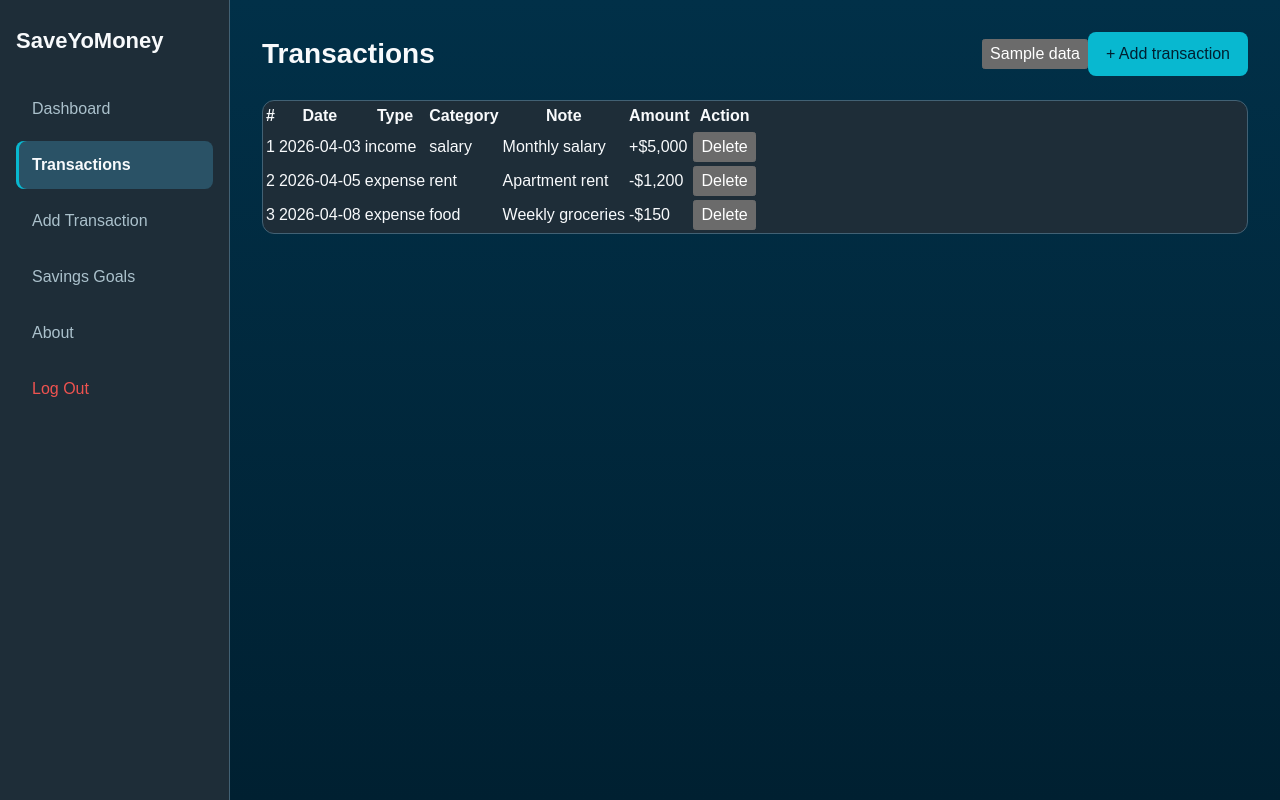
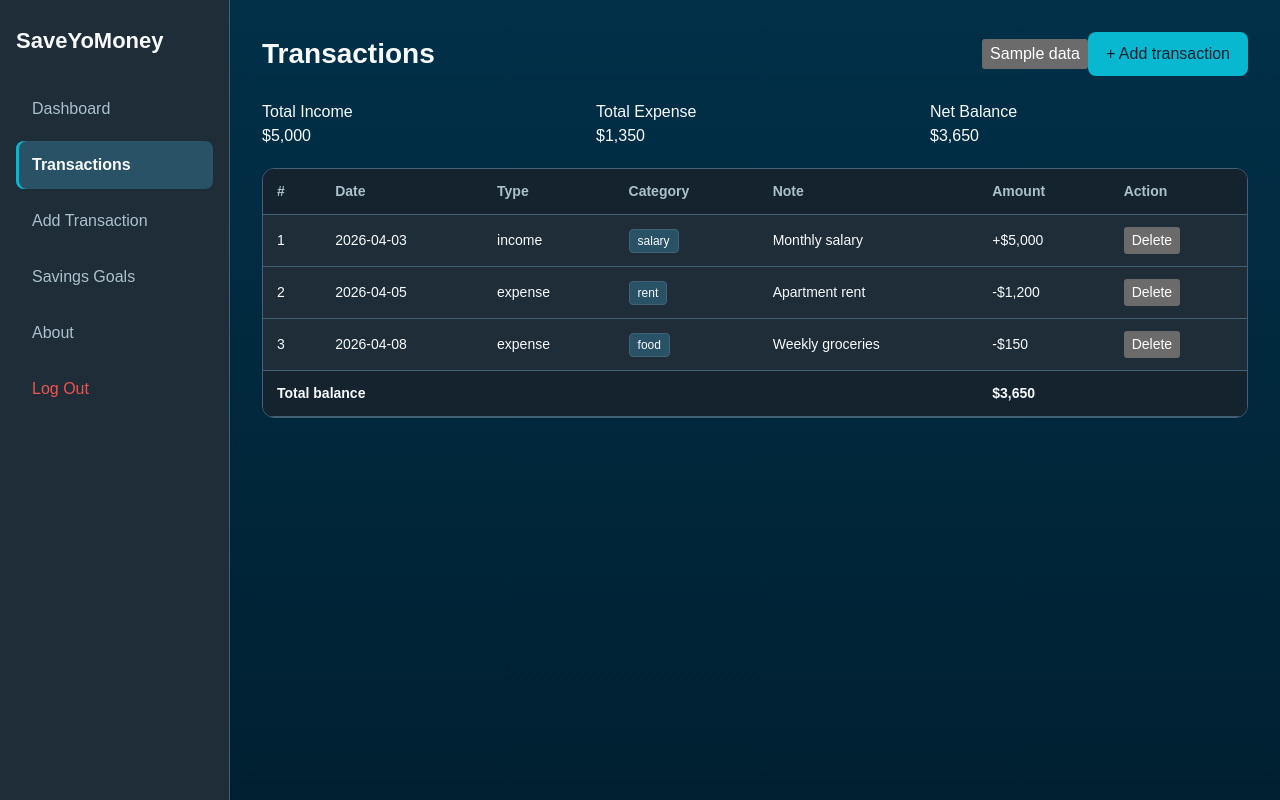
Before and after one commit to tilongg/personal-finance-tracker-group4, a React (Vite) app: page /transactions in a window 1280 px wide. Built offline with nearby package versions, Linux system fonts and the light colour scheme; sample sign-in values are in the browser's storage.

Commit message:
made the transaction page prettier... and also rename abunch of stuff

```diff
--- a/src/contexts/FinanceProvider.jsx
+++ b/src/contexts/FinanceProvider.jsx
@@ -1,6 +1,6 @@
 import { useState } from "react";
 import { FinanceContext } from "./FinanceContext";
-import { sampleTransactions } from "../data/SampleData";
+import { sampleTransactions } from "../data/sampleData";
 
 export default function FinanceProvider({ children }) {
   const [transactions, setTransactions] = useState([
--- a/src/pages/Transactions.jsx
+++ b/src/pages/Transactions.jsx
@@ -8,6 +8,24 @@ export default function Transactions() {
     loadSampleTransactions,
     sampleTransactionsLoaded
   } = useFinance();
+
+  const totalIncome = transactions
+    .filter((transaction) => transaction.type === "income")
+    .reduce(
+      (total, transaction) =>
+        total + Number(transaction.amount || 0),
+      0
+    );
+
+  const totalExpense = transactions
+    .filter((transaction) => transaction.type === "expense")
+    .reduce(
+      (total, transaction) =>
+        total + Number(transaction.amount || 0),
+      0
+    );
+
+  const balance = totalIncome - totalExpense;
 
   function handleDelete(id) {
     if (window.confirm("Delete this transaction?")) {
@@ -40,6 +58,35 @@ export default function Transactions() {
         </div>
       </div>
 
+      <div className="summary-boxes">
+        <div className="summary-box">
+          <div className="label">Total Income</div>
+          <div className="amount text-income">
+            ${totalIncome.toLocaleString()}
+          </div>
+        </div>
+
+        <div className="summary-box">
+          <div className="label">Total Expense</div>
+          <div className="amount text-expense">
+            ${totalExpense.toLocaleString()}
+          </div>
+        </div>
+
+        <div className="summary-box">
+          <div className="label">Net Balance</div>
+          <div
+            className={
+              balance >= 0
+                ? "amount text-income"
+                : "amount text-expense"
+            }
+          >
+            ${balance.toLocaleString()}
+          </div>
+        </div>
+      </div>
+
       {transactions.length === 0 ? (
         <section className="card table-card">
           <p>No transactions found.</p>
@@ -63,10 +110,11 @@ export default function Transactions() {
               <tbody>
                 {transactions.map((transaction, index) => (
                   <tr key={transaction.id}>
-                    <td>{index + 1}</td>
+                    <td className="muted-text">{index + 1}</td>
                     <td>{transaction.date}</td>
 
-                    <td
+                    <td>
+                      <span
                         className={
                           transaction.type === "income"
                             ? "text-income"
@@ -74,6 +122,7 @@ export default function Transactions() {
                         }
                       >
                         {transaction.type}
+                      </span>
                     </td>
 
                     <td>
@@ -84,7 +133,9 @@ export default function Transactions() {
 
                     <td>{transaction.note || "-"}</td>
 
-                    <td className="align-right amount-cell">
+                    <td
+                      className={`align-right amount-cell ${transaction.type}`}
+                    >
                       {transaction.type === "income" ? "+" : "-"}
                       ${Number(transaction.amount).toLocaleString()}
                     </td>
@@ -103,6 +154,24 @@ export default function Transactions() {
                   </tr>
                 ))}
               </tbody>
+
+              <tfoot>
+                <tr>
+                  <td colSpan={5} className="align-right">
+                    Total balance
+                  </td>
+                  <td
+                    className={`align-right ${
+                      balance >= 0
+                        ? "text-income"
+                        : "text-expense"
+                    }`}
+                  >
+                    ${balance.toLocaleString()}
+                  </td>
+                  <td />
+                </tr>
+              </tfoot>
             </table>
           </div>
         </section>
--- a/src/styles/shared.css
+++ b/src/styles/shared.css
@@ -109,6 +109,48 @@
   padding: 0;
   overflow: hidden;
 }
+.summary-boxes {
+  display: grid;
+  grid-template-columns: repeat(auto-fit, minmax(200px, 1fr));
+  gap: 16px;
+  margin-bottom: 20px;
+}
+table.simple-table {
+  width: 100%;
+  border-collapse: collapse;
+  text-align: left;
+  font-size: 14px;
+}
+
+table.simple-table th,
+table.simple-table td {
+  padding: 12px 14px;
+  border-bottom: 1px solid var(--color-border);
+}
+
+table.simple-table th {
+  background: #14232d;
+  color: var(--color-muted);
+  font-weight: 600;
+}
+
+table.simple-table tbody tr:hover {
+  background: rgba(42, 82, 102, 0.25);
+}
+
+table.simple-table tfoot td {
+  background: #14232d;
+  font-weight: 700;
+}
+.tag {
+  display: inline-block;
+  padding: 2px 8px;
+  border-radius: 4px;
+  font-size: 12px;
+  background: var(--color-control);
+  color: var(--color-text);
+  border: 1px solid var(--color-border);
+}
 @media (max-width: 600px) {
   .page {
     padding: 20px 16px;
```
Also changed, not shown: src/data/sampleData.js (renamed from src/data/SampleData.js). Lines whose indentation alone changed are shown as unchanged.
